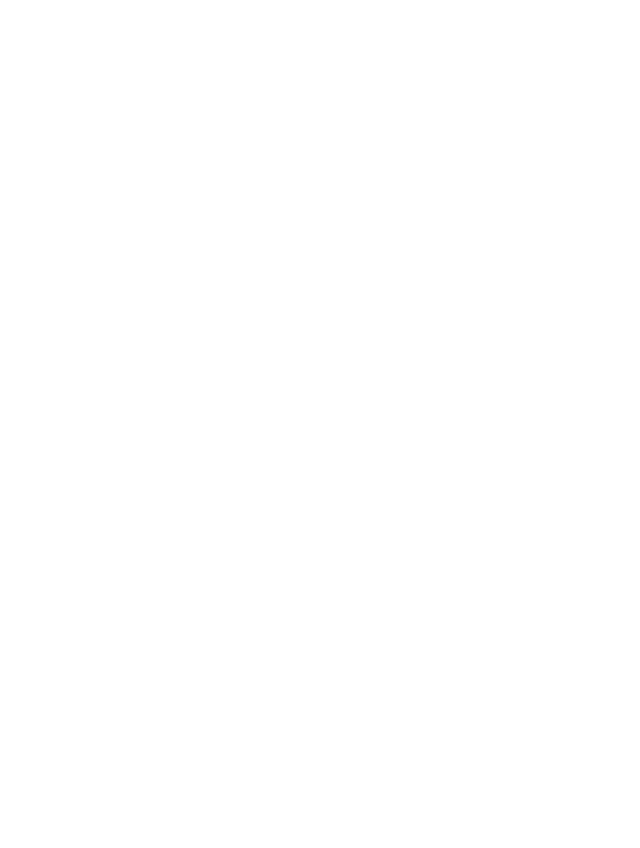
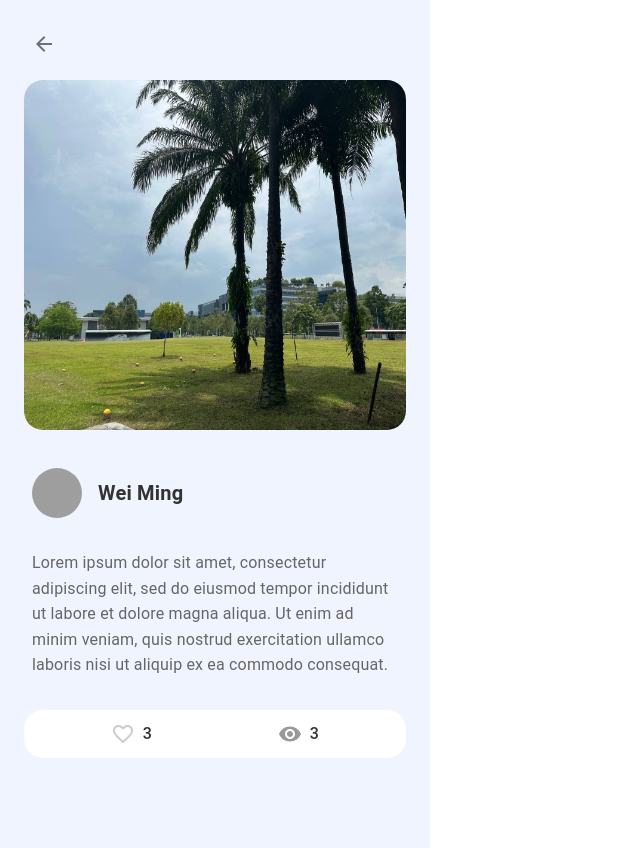
Before and after one commit to weetimo/spatialworld, a React (Vite) app: page /feed/1 in a window 1280 px wide. Before the commit this address had no page. Shown: the whole page, without its empty margins (0-640 px from the left). Before the commit the page ends 800 px from the top, so only its background shows below. Built offline with nearby package versions, Linux system fonts and the light colour scheme; grey boxes are pictures that could not be loaded.

Commit message:
feat: image feed

```diff
--- a/src/App.tsx
+++ b/src/App.tsx
@@ -1,6 +1,6 @@
 import React from 'react'
 import { BrowserRouter as Router, Routes, Route } from 'react-router-dom'
-import { ImageWorkshop, StartImageWorkshop, UserParticulars, Welcome } from './features'
+import { FeedDetail, ImageFeed, ImageWorkshop, StartImageWorkshop, UserParticulars, Welcome } from './features'
 
 function App() {
   return (
@@ -10,6 +10,8 @@
         <Route path="/user-details" element={<UserParticulars />} />
         <Route path="/start-workshop" element={<StartImageWorkshop />} />
         <Route path="/image-workshop" element={<ImageWorkshop />} />
+        <Route path="/feed" element={<ImageFeed />} />
+        <Route path="/feed/:id" element={<FeedDetail />} />
       </Routes>
     </Router>
   )
--- /dev/null
+++ b/src/features/ImageFeed/detail.tsx
@@ -0,0 +1,149 @@
+import React, { useState } from 'react'
+import { useLocation, useNavigate } from 'react-router-dom'
+import { Box, Typography, IconButton, Avatar } from '@mui/material'
+import { ArrowBack, Favorite, FavoriteBorder, Visibility } from '@mui/icons-material'
+import { garden1 } from '../../assets/sample-photos'
+
+const FeedDetail: React.FC = () => {
+  // const location = useLocation()
+  const navigate = useNavigate()
+  // const post = location.state?.post
+
+  const post = {
+    user: { name: 'Wei Ming' },
+    imageUrl: garden1,
+    upscaledPrompt: 'Lorem ipsum dolor sit amet, consectetur adipiscing elit, sed do eiusmod tempor incididunt ut labore et dolore magna aliqua. Ut enim ad minim veniam, quis nostrud exercitation ullamco laboris nisi ut aliquip ex ea commodo consequat.',
+    voters: [{ name: 'Wei Ming' }, { name: 'Caitlin' }, { name: 'Aditya' }],
+    viewers: [{ name: 'Wei Ming' }, { name: 'Caitlin' }, { name: 'Aditya' }]
+  }
+
+  if (!post) {
+    return <Typography>No post found</Typography>
+  }
+
+  const { user, imageUrl, upscaledPrompt, voters, viewers } = post
+
+  const [likes, setLikes] = useState(voters?.length || 0)
+  const [liked, setLiked] = useState(false)
+
+  const handleLike = (): void => {
+    setLiked(!liked)
+    setLikes(liked ? likes - 1 : likes + 1)
+  }
+
+  return (
+    <Box sx={styles.container}>
+      <IconButton onClick={() => navigate('/feed')} sx={styles.backButton}>
+        <ArrowBack />
+      </IconButton>
+
+      {/* Image */}
+      <Box
+        component="img"
+        src={imageUrl}
+        alt="Generated Image"
+        sx={styles.image}
+      />
+
+      {/* User Info */}
+      <Box sx={styles.userInfo}>
+        <Avatar src={user?.name} alt={user?.name} sx={styles.avatar} />
+        <Typography variant="subtitle1" sx={styles.userName}>
+          {user?.name}
+        </Typography>
+      </Box>
+
+      {/* Description */}
+      <Typography variant="body2" sx={styles.description}>
+        {upscaledPrompt}
+      </Typography>
+
+      {/* Stats */}
+      <Box sx={styles.statsContainer}>
+        <Box sx={styles.statItem}>
+          <IconButton onClick={handleLike} sx={styles.heartButton}>
+            {liked ? <Favorite sx={styles.heartIconLiked} /> : <FavoriteBorder sx={styles.heartIcon} />}
+          </IconButton>
+          <Typography variant="body2" sx={styles.statText}>{likes}</Typography>
+        </Box>
+        <Box sx={styles.statItem}>
+          <Visibility sx={styles.eyeIcon} />
+          <Typography variant="body2" sx={styles.statText}>{viewers?.length || 0}</Typography>
+        </Box>
+      </Box>
+    </Box>
+  )
+}
+
+const styles = {
+  container: {
+    backgroundColor: '#f0f4ff',
+    padding: '1.5rem',
+    height: '100vh'
+  },
+  image: {
+    height: '350px',
+    width: '100%',
+    borderRadius: '1.2rem',
+    marginBottom: '1.5rem',
+    marginTop: '1rem'
+  },
+  userInfo: {
+    display: 'flex',
+    alignItems: 'center',
+    marginBottom: '1rem',
+    padding: '0.5rem'
+  },
+  avatar: {
+    width: '50px',
+    height: '50px',
+    marginRight: '1rem',
+  },
+  userName: {
+    fontWeight: 'bold',
+    fontSize: '1.25rem',
+    color: '#333',
+  },
+  description: {
+    color: '#666',
+    fontSize: '1rem',
+    lineHeight: '1.6',
+    marginBottom: '1.5rem',
+    padding: '0.5rem'
+  },
+  statsContainer: {
+    display: 'flex',
+    justifyContent: 'space-around',
+    alignItems: 'center',
+    backgroundColor: '#ffffff',
+    padding: '0.75rem 1.5rem',
+    borderRadius: '1.2rem'
+  },
+  statItem: {
+    display: 'flex',
+    alignItems: 'center',
+    gap: '0.5rem',
+  },
+  heartButton: {
+    padding: 0,
+  },
+  heartIcon: {
+    color: '#ccc',
+    fontSize: '1.5rem',
+  },
+  heartIconLiked: {
+    color: '#000',
+    fontSize: '1.5rem',
+  },
+  eyeIcon: {
+    color: '#999',
+    fontSize: '1.5rem',
+  },
+  statText: {
+    fontSize: '1rem',
+    fontWeight: '500',
+    color: '#333',
+  },
+}
+
+export default FeedDetail
--- /dev/null
+++ b/src/features/ImageFeed/feed.tsx
@@ -0,0 +1,156 @@
+import React, { useState } from 'react'
+import { Link } from 'react-router-dom'
+import { Box, Typography, IconButton, Avatar } from '@mui/material'
+import { Favorite, FavoriteBorder } from '@mui/icons-material'
+import { garden1 } from '../../assets/sample-photos'
+
+// TEST DATA
+const posts = [
+  { id: 1, name: 'Wei Ming', image: garden1 },
+  { id: 2, name: 'Caitlin', image: garden1 },
+  { id: 3, name: 'Timothy', image: garden1 },
+  { id: 3, name: 'Timothy', image: garden1 },
+]
+
+const Feed: React.FC = () => {
+  const [likedPosts, setLikedPosts] = useState<number[]>([])
+
+  const handleLike = (postId: number): void => {
+    setLikedPosts((prev) =>
+      prev.includes(postId) ? prev.filter((id) => id !== postId) : [...prev, postId]
+    )
+  }
+
+  return (
+    <Box sx={styles.container}>
+      {/* Header */}
+      <Box sx={styles.header}>
+        <Typography variant="h5" sx={styles.headerTitle}>
+          Explore Feeds
+        </Typography>
+        <Typography variant="body2" sx={styles.headerSubtitle}>
+          Explore other residents&apos; thoughts and ideas of redesigning!
+        </Typography>
+      </Box>
+
+      {/* Feed Content */}
+      <Box sx={styles.content}>
+        {posts.map((post) => (
+          <Link to={`/feed/${post.id}`} key={post.id} state={{ post }} style={styles.link}>
+            <Box sx={styles.postContainer}>
+              <Box sx={styles.userInfo}>
+                <Avatar src={post.name} alt={post.name} sx={styles.avatar} />
+                <Typography variant="subtitle1" sx={styles.userName}>
+                  {post.name}
+                </Typography>
+                <IconButton
+                  onClick={(e) => {
+                    e.preventDefault()
+                    handleLike(post.id)
+                  }}
+                  sx={styles.heartButton}
+                >
+                  {likedPosts.includes(post.id) ? (
+                    <Favorite sx={styles.heartIconLiked} />
+                  ) : (
+                    <FavoriteBorder sx={styles.heartIcon} />
+                  )}
+                </IconButton>
+              </Box>
+
+              <Box
+                component="img"
+                src={post.image}
+                alt="Post"
+                sx={styles.postImage}
+              />
+            </Box>
+          </Link>
+        ))}
+      </Box>
+    </Box>
+  )
+}
+
+const styles = {
+  container: {
+    display: 'flex',
+    flexDirection: 'column',
+    height: '100vh',
+    backgroundColor: '#f0f4ff',
+    boxSizing: 'border-box',
+    width: '100%',
+    alignItems: 'center',
+    margin: '0',
+    justifyContent: 'center',
+  },
+  header: {
+    marginBottom: '1rem',
+    padding: '1.5rem',
+  },
+  headerTitle: {
+    fontWeight: 'bold',
+    fontSize: '1.5rem',
+    color: '#333',
+  },
+  headerSubtitle: {
+    color: '#666',
+    fontSize: '0.9rem',
+    marginTop: '0.5rem',
+  },
+  content: {
+    flex: 1,
+    overflowY: 'auto',
+    background: '#fff',
+    width: '100%',
+    paddingTop: '1.5rem',
+    paddingBottom: '2.5rem',
+    borderTopLeftRadius: '2rem',
+    borderTopRightRadius: '2rem',
+    scrollbarWidth: 'none',
+    msOverflowStyle: 'none',
+    '&::-webkit-scrollbar': {
+      display: 'none',
+    },
+  },
+  postContainer: {
+    borderRadius: '12px',
+    padding: '0.5rem 2.5rem',
+    marginBottom: '0rem',
+  },
+  userInfo: {
+    display: 'flex',
+    alignItems: 'center',
+    marginBottom: '1rem',
+  },
+  avatar: {
+    width: '40px',
+    height: '40px',
+    marginRight: '0.75rem',
+  },
+  userName: {
+    fontWeight: 'bold',
+    flexGrow: 1,
+    color: '#333',
+  },
+  heartButton: {
+    padding: 0,
+  },
+  heartIcon: {
+    color: '#ccc',
+  },
+  heartIconLiked: {
+    color: '#ff4d4d',
+  },
+  postImage: {
+    borderRadius: '8px',
+    objectFit: 'cover',
+    height: '150px',
+    width: '100%'
+  },
+  link: {
+    textDecoration: 'none',
+  },
+}
+
+export default Feed
--- a/src/features/ImageWorkshop/PromptInput/index.tsx
+++ b/src/features/ImageWorkshop/PromptInput/index.tsx
@@ -1,4 +1,5 @@
 import React, { useState } from 'react'
+import { useNavigate } from 'react-router-dom'
 import { Box, IconButton, TextareaAutosize, Button, Snackbar, Alert } from '@mui/material'
 import { ContentCopy as ContentCopyIcon, Loop as ResetIcon } from '@mui/icons-material'
 import PreviousGeneration from '../PreviousGeneration'
@@ -24,15 +25,24 @@
   handleGoToPreviousGeneration,
   isImageEdited
 }) => {
+  const navigate = useNavigate()
+
   const [copySuccessSnackbarOpen, setCopySuccessSnackbarOpen] = useState(false)
+
+  const isActive: boolean = isImageEdited && promptText.length > 0 && !loading
 
   const handleCopyPrompt = (): void => {
     navigator.clipboard.writeText(promptText)
     setCopySuccessSnackbarOpen(true)
   }
+
   const handleCloseSnackbar = (): void => setCopySuccessSnackbarOpen(false)
+
   const handleResetPrompt = (): void => setPromptText('')
-  const isActive: boolean = isImageEdited && promptText.length > 0 && !loading
+
+  const handleEndJourney = (): void => {
+    navigate('/feed')
+  }
 
   return (
     <Box sx={styles.container}>
@@ -83,7 +93,7 @@
       {previousPrompt && <PreviousGeneration previousPrompt={previousPrompt} handleGoToPreviousGeneration={handleGoToPreviousGeneration} />}
 
       {/* Finish Button */}
-      <Button variant="contained" fullWidth sx={styles.finishButton}>
+      <Button variant="contained" fullWidth sx={styles.finishButton} onClick={handleEndJourney}>
         End Journey
       </Button>
 
--- a/src/features/UserParticulars/index.tsx
+++ b/src/features/UserParticulars/index.tsx
@@ -12,6 +12,7 @@
   const navigate = useNavigate()
 
   const [user, setUser] = useState({
+    name: '',
     email: '',
     gender: '',
     ageGroup: '',
@@ -35,6 +36,14 @@
         Your personal information helps us better serve you!
       </Typography>
 
+      <TextField
+        label="Name"
+        variant="outlined"
+        fullWidth
+        value={user.name}
+        onChange={handleChange('name')}
+        sx={styles.input}
+      />
       <TextField
         label="Email Address"
         variant="outlined"
--- a/src/features/Welcome/index.tsx
+++ b/src/features/Welcome/index.tsx
@@ -22,10 +22,11 @@
 ]
 
 const Welcome: React.FC = () => {
-  const [currentStep, setCurrentStep] = useState(0)
   const navigate = useNavigate()
 
-  const handleNext = () => {
+  const [currentStep, setCurrentStep] = useState(0)
+
+  const handleNext = (): void => {
     if (currentStep < steps.length - 1) {
       setCurrentStep(currentStep + 1)
     } else {
--- a/src/features/index.ts
+++ b/src/features/index.ts
@@ -1,3 +1,5 @@
+export { default as FeedDetail } from './ImageFeed/detail'
+export { default as ImageFeed } from './ImageFeed/feed'
 export { default as ImageWorkshop } from './ImageWorkshop'
 export { default as StartImageWorkshop } from './StartImageWorkshop'
 export { default as UserParticulars } from './UserParticulars'
--- a/src/types/generatedImage.d.ts
+++ b/src/types/generatedImage.d.ts
@@ -1,3 +1,5 @@
+import { User } from './user'
+
 export interface GeneratedImage {
   id: string
   critique: string
@@ -5,7 +7,9 @@
   imageUrl: string
   originalPrompt: string
   voters: string[] // userIds
+  viewers: string[] // userIds
   upscaledPrompt: string
   userId: string
+  user: User
   createdAt: string
 }
```
